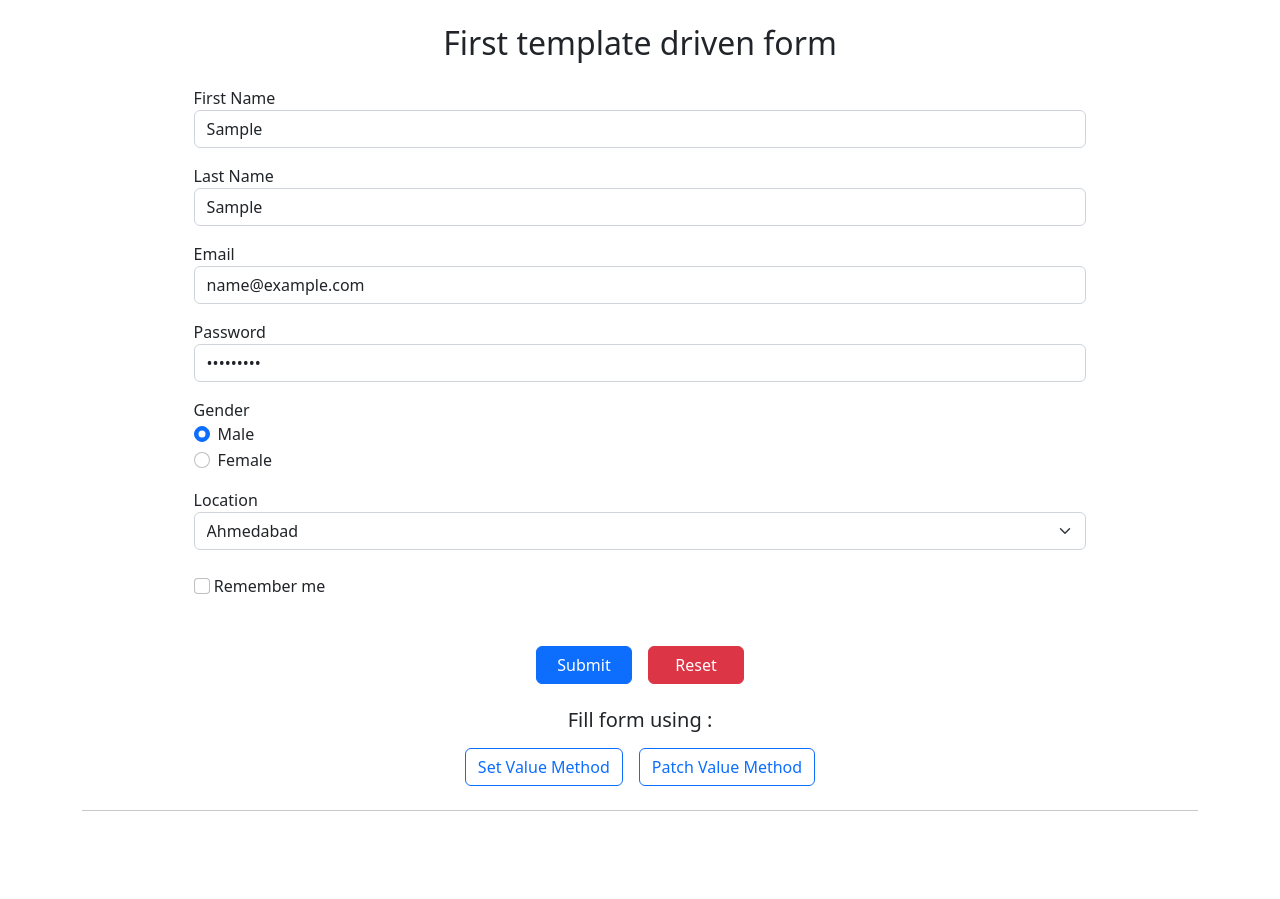
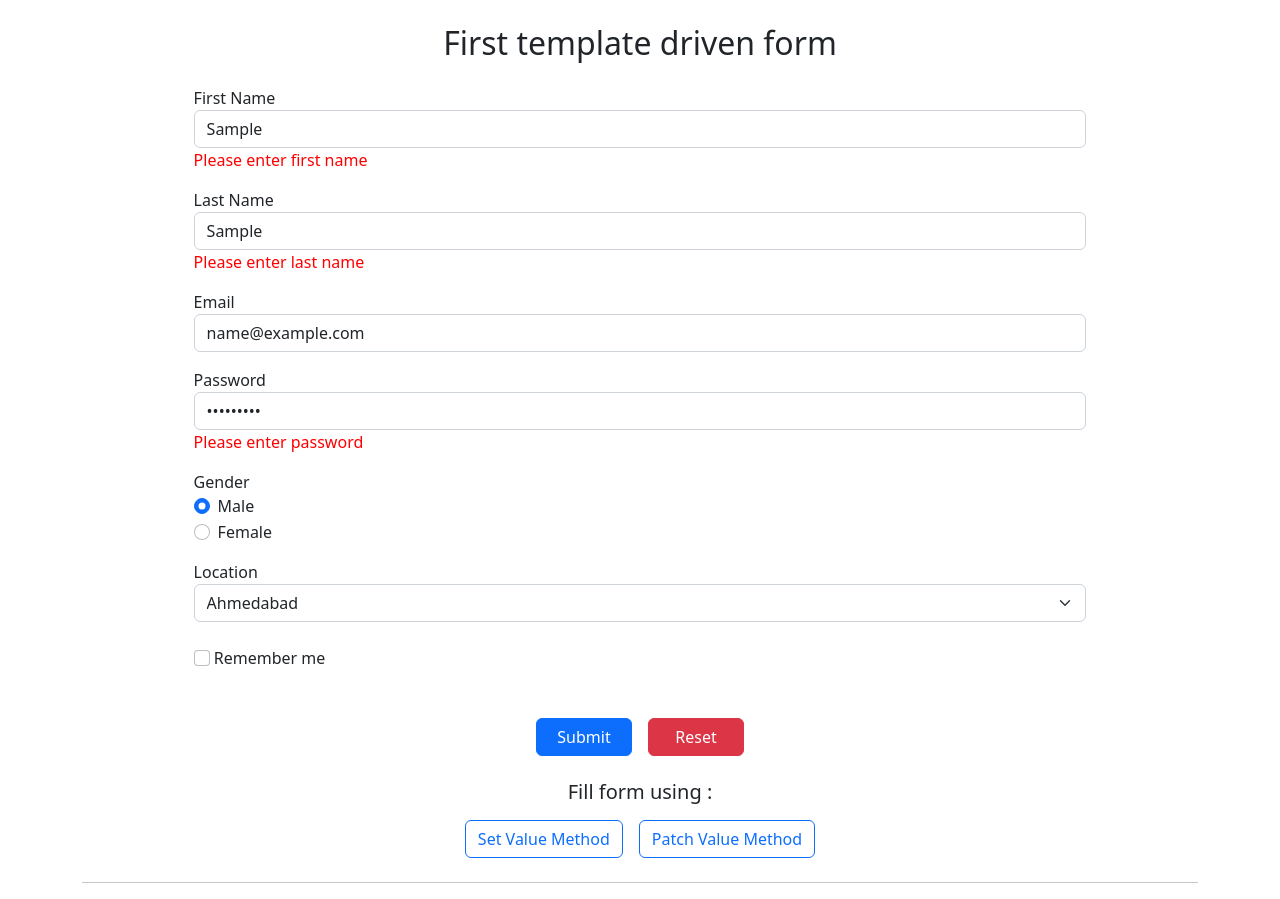
Before and after one commit to Helly-Panchal/angular-training, an Angular app: page /home in a window 1280 px wide. Both pictures are taken after typing "Sample", "Sample", "name@example.com", "Sample123" into the empty fields and a click on the button "Submit". Before the commit the page ends 827 px from the top, so only its background shows below. Built offline with nearby package versions, Linux system fonts and the light colour scheme.

Commit message:
Implemented functionality of showing error messages

```diff
--- a/src/app/reactive-form-demo/reactive-form/reactive-form.component.css
+++ b/src/app/reactive-form-demo/reactive-form/reactive-form.component.css
@@ -1,3 +1,12 @@
+input.ng-invalid.ng-touched {
+  border: 1px solid red;
+  box-shadow: 0.5px 0.5px 3px red;
+}
+
+.error-message {
+  color: red;
+}
+
 .fillForm-btns {
   display: flex;
   justify-content: center;
--- a/src/app/reactive-form-demo/reactive-form/reactive-form.component.html
+++ b/src/app/reactive-form-demo/reactive-form/reactive-form.component.html
@@ -8,6 +8,7 @@
       <div class="col-sm-10 w-100">
         <input type="text" class="form-control" id="firstName" placeholder="Enter first name"
           formControlName="firstName">
+        <span class="error-message" *ngIf="firstReactiveForm.get('firstName')!.touched">Please enter first name</span>
       </div>
     </div>
 
@@ -16,6 +17,7 @@
       <label class="control-label col-sm-3" for="lastName">Last Name</label>
       <div class="col-sm-10 w-100">
         <input type="text" class="form-control" id="lastName" placeholder="Enter last name" formControlName="lastName">
+        <span class="error-message" *ngIf="firstReactiveForm.get('lastName')!.touched">Please enter last name</span>
       </div>
     </div>
 
@@ -25,6 +27,12 @@
       <div class="col-sm-10 w-100">
         <input type="email" class="form-control" id="email" placeholder="Enter email" formControlName="email">
       </div>
+      <div class="errors" *ngIf="!firstReactiveForm.get('email')!.valid && firstReactiveForm.get('email')!.touched">
+        <span class="error-message" *ngIf="(firstReactiveForm.get('emails')!.errors)!['required']">
+          Email is required</span>
+        <span class="error-message" *ngIf="(firstReactiveForm.get('email')!.errors)!['email']">
+          Please enter valid email</span>
+      </div>
     </div>
 
     <!-- password -->
@@ -32,6 +40,7 @@
       <label class="control-label col-sm-2" for="pwd">Password</label>
       <div class="col-sm-10 w-100">
         <input type="password" class="form-control" id="pwd" placeholder="Enter password" formControlName="password">
+        <span class="error-message" *ngIf="firstReactiveForm.get('password')!.touched">Please enter password</span>
       </div>
     </div>
 
```
